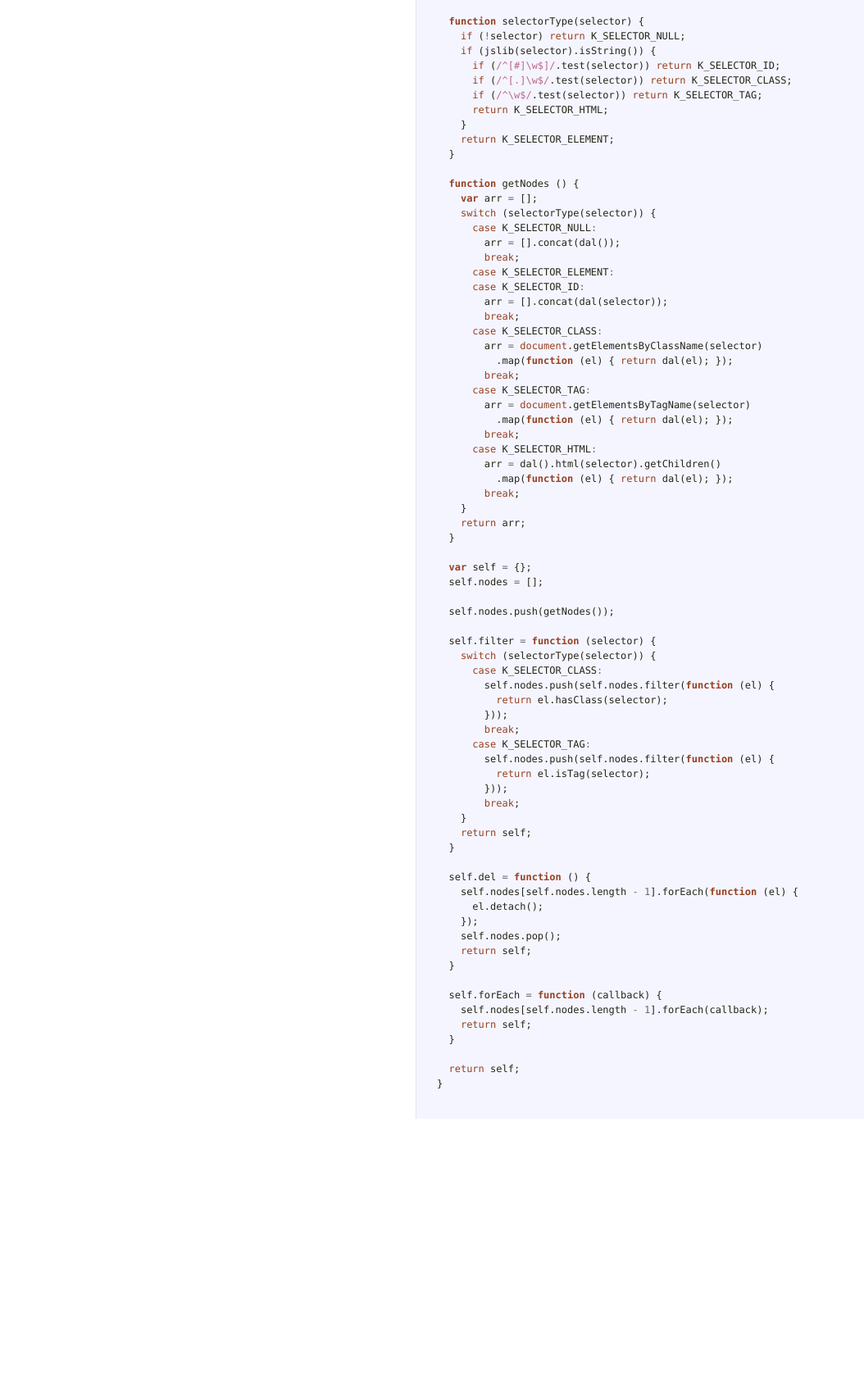
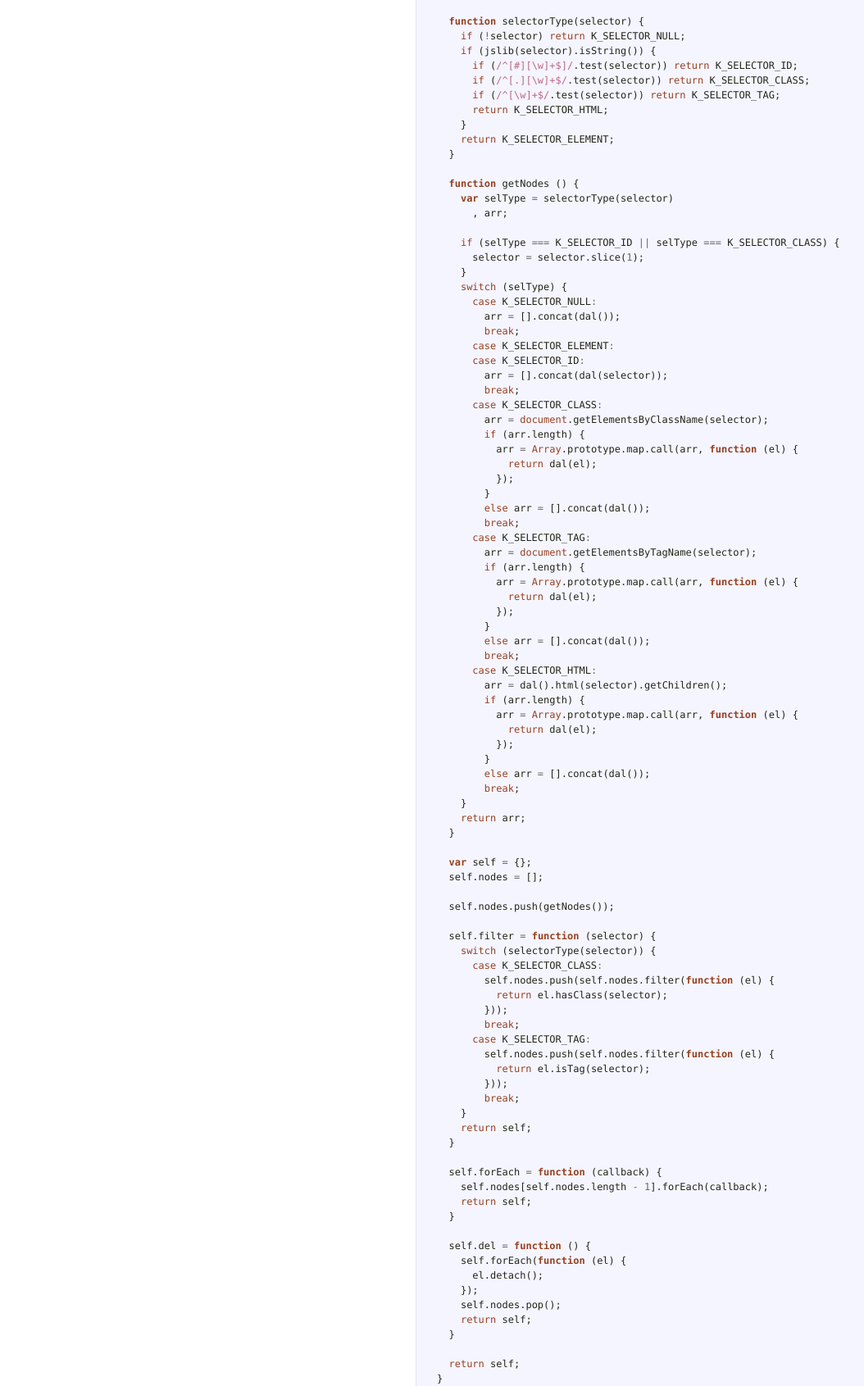
Before and after one commit to pfraces-graveyard/modal, a website: page docs/index.html in a window 1280 px wide. Shown: the part 229-1920 px from the top of the page at 82% size, without its empty margins (18-1072 px from the left). Before the commit the page ends 1594 px from the top, so only its background shows below. Drawn offline with Linux system fonts and the light colour scheme.

Commit message:
bugfixes

```diff
--- a/docs/index.html
+++ b/docs/index.html
@@ -12,17 +12,22 @@ elements</p>             </td>             <td class="code">               <div
   <span class="kd">function</span> <span class="nx">selectorType</span><span class="p">(</span><span class="nx">selector</span><span class="p">)</span> <span class="p">{</span>
     <span class="k">if</span> <span class="p">(</span><span class="o">!</span><span class="nx">selector</span><span class="p">)</span> <span class="k">return</span> <span class="nx">K_SELECTOR_NULL</span><span class="p">;</span>
     <span class="k">if</span> <span class="p">(</span><span class="nx">jslib</span><span class="p">(</span><span class="nx">selector</span><span class="p">).</span><span class="nx">isString</span><span class="p">())</span> <span class="p">{</span>
-      <span class="k">if</span> <span class="p">(</span><span class="sr">/^[#]\w$]/</span><span class="p">.</span><span class="nx">test</span><span class="p">(</span><span class="nx">selector</span><span class="p">))</span> <span class="k">return</span> <span class="nx">K_SELECTOR_ID</span><span class="p">;</span>
-      <span class="k">if</span> <span class="p">(</span><span class="sr">/^[.]\w$/</span><span class="p">.</span><span class="nx">test</span><span class="p">(</span><span class="nx">selector</span><span class="p">))</span> <span class="k">return</span> <span class="nx">K_SELECTOR_CLASS</span><span class="p">;</span>
-      <span class="k">if</span> <span class="p">(</span><span class="sr">/^\w$/</span><span class="p">.</span><span class="nx">test</span><span class="p">(</span><span class="nx">selector</span><span class="p">))</span> <span class="k">return</span> <span class="nx">K_SELECTOR_TAG</span><span class="p">;</span>
+      <span class="k">if</span> <span class="p">(</span><span class="sr">/^[#][\w]+$]/</span><span class="p">.</span><span class="nx">test</span><span class="p">(</span><span class="nx">selector</span><span class="p">))</span> <span class="k">return</span> <span class="nx">K_SELECTOR_ID</span><span class="p">;</span>
+      <span class="k">if</span> <span class="p">(</span><span class="sr">/^[.][\w]+$/</span><span class="p">.</span><span class="nx">test</span><span class="p">(</span><span class="nx">selector</span><span class="p">))</span> <span class="k">return</span> <span class="nx">K_SELECTOR_CLASS</span><span class="p">;</span>
+      <span class="k">if</span> <span class="p">(</span><span class="sr">/^[\w]+$/</span><span class="p">.</span><span class="nx">test</span><span class="p">(</span><span class="nx">selector</span><span class="p">))</span> <span class="k">return</span> <span class="nx">K_SELECTOR_TAG</span><span class="p">;</span>
       <span class="k">return</span> <span class="nx">K_SELECTOR_HTML</span><span class="p">;</span>
     <span class="p">}</span>
     <span class="k">return</span> <span class="nx">K_SELECTOR_ELEMENT</span><span class="p">;</span>
   <span class="p">}</span>
 
   <span class="kd">function</span> <span class="nx">getNodes</span> <span class="p">()</span> <span class="p">{</span>
-    <span class="kd">var</span> <span class="nx">arr</span> <span class="o">=</span> <span class="p">[];</span>
-    <span class="k">switch</span> <span class="p">(</span><span class="nx">selectorType</span><span class="p">(</span><span class="nx">selector</span><span class="p">))</span> <span class="p">{</span>
+    <span class="kd">var</span> <span class="nx">selType</span> <span class="o">=</span> <span class="nx">selectorType</span><span class="p">(</span><span class="nx">selector</span><span class="p">)</span>
+      <span class="p">,</span> <span class="nx">arr</span><span class="p">;</span>
+
+    <span class="k">if</span> <span class="p">(</span><span class="nx">selType</span> <span class="o">===</span> <span class="nx">K_SELECTOR_ID</span> <span class="o">||</span> <span class="nx">selType</span> <span class="o">===</span> <span class="nx">K_SELECTOR_CLASS</span><span class="p">)</span> <span class="p">{</span>
+      <span class="nx">selector</span> <span class="o">=</span> <span class="nx">selector</span><span class="p">.</span><span class="nx">slice</span><span class="p">(</span><span class="mi">1</span><span class="p">);</span>
+    <span class="p">}</span>
+    <span class="k">switch</span> <span class="p">(</span><span class="nx">selType</span><span class="p">)</span> <span class="p">{</span>
       <span class="k">case</span> <span class="nx">K_SELECTOR_NULL</span><span class="o">:</span>
         <span class="nx">arr</span> <span class="o">=</span> <span class="p">[].</span><span class="nx">concat</span><span class="p">(</span><span class="nx">dal</span><span class="p">());</span>
         <span class="k">break</span><span class="p">;</span>
@@ -31,16 +36,31 @@ elements</p>             </td>             <td class="code">               <div
         <span class="nx">arr</span> <span class="o">=</span> <span class="p">[].</span><span class="nx">concat</span><span class="p">(</span><span class="nx">dal</span><span class="p">(</span><span class="nx">selector</span><span class="p">));</span>
         <span class="k">break</span><span class="p">;</span>
       <span class="k">case</span> <span class="nx">K_SELECTOR_CLASS</span><span class="o">:</span>
-        <span class="nx">arr</span> <span class="o">=</span> <span class="nb">document</span><span class="p">.</span><span class="nx">getElementsByClassName</span><span class="p">(</span><span class="nx">selector</span><span class="p">)</span>
-          <span class="p">.</span><span class="nx">map</span><span class="p">(</span><span class="kd">function</span> <span class="p">(</span><span class="nx">el</span><span class="p">)</span> <span class="p">{</span> <span class="k">return</span> <span class="nx">dal</span><span class="p">(</span><span class="nx">el</span><span class="p">);</span> <span class="p">});</span>
+        <span class="nx">arr</span> <span class="o">=</span> <span class="nb">document</span><span class="p">.</span><span class="nx">getElementsByClassName</span><span class="p">(</span><span class="nx">selector</span><span class="p">);</span>
+        <span class="k">if</span> <span class="p">(</span><span class="nx">arr</span><span class="p">.</span><span class="nx">length</span><span class="p">)</span> <span class="p">{</span>
+          <span class="nx">arr</span> <span class="o">=</span> <span class="nb">Array</span><span class="p">.</span><span class="nx">prototype</span><span class="p">.</span><span class="nx">map</span><span class="p">.</span><span class="nx">call</span><span class="p">(</span><span class="nx">arr</span><span class="p">,</span> <span class="kd">function</span> <span class="p">(</span><span class="nx">el</span><span class="p">)</span> <span class="p">{</span>
+            <span class="k">return</span> <span class="nx">dal</span><span class="p">(</span><span class="nx">el</span><span class="p">);</span>
+          <span class="p">});</span>
+        <span class="p">}</span>
+        <span class="k">else</span> <span class="nx">arr</span> <span class="o">=</span> <span class="p">[].</span><span class="nx">concat</span><span class="p">(</span><span class="nx">dal</span><span class="p">());</span>
         <span class="k">break</span><span class="p">;</span>
       <span class="k">case</span> <span class="nx">K_SELECTOR_TAG</span><span class="o">:</span>
-        <span class="nx">arr</span> <span class="o">=</span> <span class="nb">document</span><span class="p">.</span><span class="nx">getElementsByTagName</span><span class="p">(</span><span class="nx">selector</span><span class="p">)</span>
-          <span class="p">.</span><span class="nx">map</span><span class="p">(</span><span class="kd">function</span> <span class="p">(</span><span class="nx">el</span><span class="p">)</span> <span class="p">{</span> <span class="k">return</span> <span class="nx">dal</span><span class="p">(</span><span class="nx">el</span><span class="p">);</span> <span class="p">});</span>
+        <span class="nx">arr</span> <span class="o">=</span> <span class="nb">document</span><span class="p">.</span><span class="nx">getElementsByTagName</span><span class="p">(</span><span class="nx">selector</span><span class="p">);</span>
+        <span class="k">if</span> <span class="p">(</span><span class="nx">arr</span><span class="p">.</span><span class="nx">length</span><span class="p">)</span> <span class="p">{</span>
+          <span class="nx">arr</span> <span class="o">=</span> <span class="nb">Array</span><span class="p">.</span><span class="nx">prototype</span><span class="p">.</span><span class="nx">map</span><span class="p">.</span><span class="nx">call</span><span class="p">(</span><span class="nx">arr</span><span class="p">,</span> <span class="kd">function</span> <span class="p">(</span><span class="nx">el</span><span class="p">)</span> <span class="p">{</span>
+            <span class="k">return</span> <span class="nx">dal</span><span class="p">(</span><span class="nx">el</span><span class="p">);</span>
+          <span class="p">});</span>
+        <span class="p">}</span>
+        <span class="k">else</span> <span class="nx">arr</span> <span class="o">=</span> <span class="p">[].</span><span class="nx">concat</span><span class="p">(</span><span class="nx">dal</span><span class="p">());</span>
         <span class="k">break</span><span class="p">;</span>
       <span class="k">case</span> <span class="nx">K_SELECTOR_HTML</span><span class="o">:</span>
-        <span class="nx">arr</span> <span class="o">=</span> <span class="nx">dal</span><span class="p">().</span><span class="nx">html</span><span class="p">(</span><span class="nx">selector</span><span class="p">).</span><span class="nx">getChildren</span><span class="p">()</span>
-          <span class="p">.</span><span class="nx">map</span><span class="p">(</span><span class="kd">function</span> <span class="p">(</span><span class="nx">el</span><span class="p">)</span> <span class="p">{</span> <span class="k">return</span> <span class="nx">dal</span><span class="p">(</span><span class="nx">el</span><span class="p">);</span> <span class="p">});</span>
+        <span class="nx">arr</span> <span class="o">=</span> <span class="nx">dal</span><span class="p">().</span><span class="nx">html</span><span class="p">(</span><span class="nx">selector</span><span class="p">).</span><span class="nx">getChildren</span><span class="p">();</span>
+        <span class="k">if</span> <span class="p">(</span><span class="nx">arr</span><span class="p">.</span><span class="nx">length</span><span class="p">)</span> <span class="p">{</span>
+          <span class="nx">arr</span> <span class="o">=</span> <span class="nb">Array</span><span class="p">.</span><span class="nx">prototype</span><span class="p">.</span><span class="nx">map</span><span class="p">.</span><span class="nx">call</span><span class="p">(</span><span class="nx">arr</span><span class="p">,</span> <span class="kd">function</span> <span class="p">(</span><span class="nx">el</span><span class="p">)</span> <span class="p">{</span>
+            <span class="k">return</span> <span class="nx">dal</span><span class="p">(</span><span class="nx">el</span><span class="p">);</span>
+          <span class="p">});</span>
+        <span class="p">}</span>
+        <span class="k">else</span> <span class="nx">arr</span> <span class="o">=</span> <span class="p">[].</span><span class="nx">concat</span><span class="p">(</span><span class="nx">dal</span><span class="p">());</span>
         <span class="k">break</span><span class="p">;</span>
     <span class="p">}</span>
     <span class="k">return</span> <span class="nx">arr</span><span class="p">;</span>
@@ -67,16 +87,16 @@ elements</p>             </td>             <td class="code">               <div
     <span class="k">return</span> <span class="nx">self</span><span class="p">;</span>
   <span class="p">}</span>
 
+  <span class="nx">self</span><span class="p">.</span><span class="nx">forEach</span> <span class="o">=</span> <span class="kd">function</span> <span class="p">(</span><span class="nx">callback</span><span class="p">)</span> <span class="p">{</span>
+    <span class="nx">self</span><span class="p">.</span><span class="nx">nodes</span><span class="p">[</span><span class="nx">self</span><span class="p">.</span><span class="nx">nodes</span><span class="p">.</span><span class="nx">length</span> <span class="o">-</span> <span class="mi">1</span><span class="p">].</span><span class="nx">forEach</span><span class="p">(</span><span class="nx">callback</span><span class="p">);</span>
+    <span class="k">return</span> <span class="nx">self</span><span class="p">;</span>
+  <span class="p">}</span>
+
   <span class="nx">self</span><span class="p">.</span><span class="nx">del</span> <span class="o">=</span> <span class="kd">function</span> <span class="p">()</span> <span class="p">{</span>
-    <span class="nx">self</span><span class="p">.</span><span class="nx">nodes</span><span class="p">[</span><span class="nx">self</span><span class="p">.</span><span class="nx">nodes</span><span class="p">.</span><span class="nx">length</span> <span class="o">-</span> <span class="mi">1</span><span class="p">].</span><span class="nx">forEach</span><span class="p">(</span><span class="kd">function</span> <span class="p">(</span><span class="nx">el</span><span class="p">)</span> <span class="p">{</span>
+    <span class="nx">self</span><span class="p">.</span><span class="nx">forEach</span><span class="p">(</span><span class="kd">function</span> <span class="p">(</span><span class="nx">el</span><span class="p">)</span> <span class="p">{</span>
       <span class="nx">el</span><span class="p">.</span><span class="nx">detach</span><span class="p">();</span>
     <span class="p">});</span>
     <span class="nx">self</span><span class="p">.</span><span class="nx">nodes</span><span class="p">.</span><span class="nx">pop</span><span class="p">();</span>
-    <span class="k">return</span> <span class="nx">self</span><span class="p">;</span>
-  <span class="p">}</span>
-
-  <span class="nx">self</span><span class="p">.</span><span class="nx">forEach</span> <span class="o">=</span> <span class="kd">function</span> <span class="p">(</span><span class="nx">callback</span><span class="p">)</span> <span class="p">{</span>
-    <span class="nx">self</span><span class="p">.</span><span class="nx">nodes</span><span class="p">[</span><span class="nx">self</span><span class="p">.</span><span class="nx">nodes</span><span class="p">.</span><span class="nx">length</span> <span class="o">-</span> <span class="mi">1</span><span class="p">].</span><span class="nx">forEach</span><span class="p">(</span><span class="nx">callback</span><span class="p">);</span>
     <span class="k">return</span> <span class="nx">self</span><span class="p">;</span>
   <span class="p">}</span>
 
--- a/package.json
+++ b/package.json
@@ -1,6 +1,6 @@
 {
   "name": "modal",
-  "version": "0.2.2",
+  "version": "0.2.3",
   "description": "DOM selector",
   "main": "./lib/index.js",
   "dependencies": {
```
Also changed, not shown: lib/index.js (+37 -17 lines).
